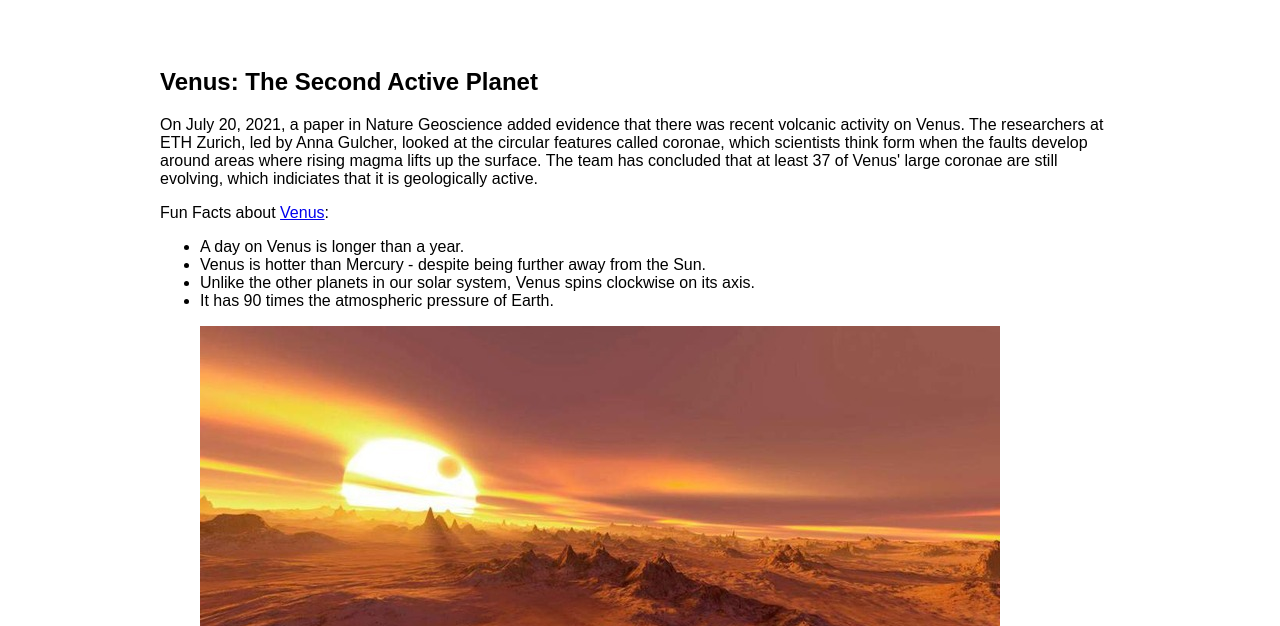
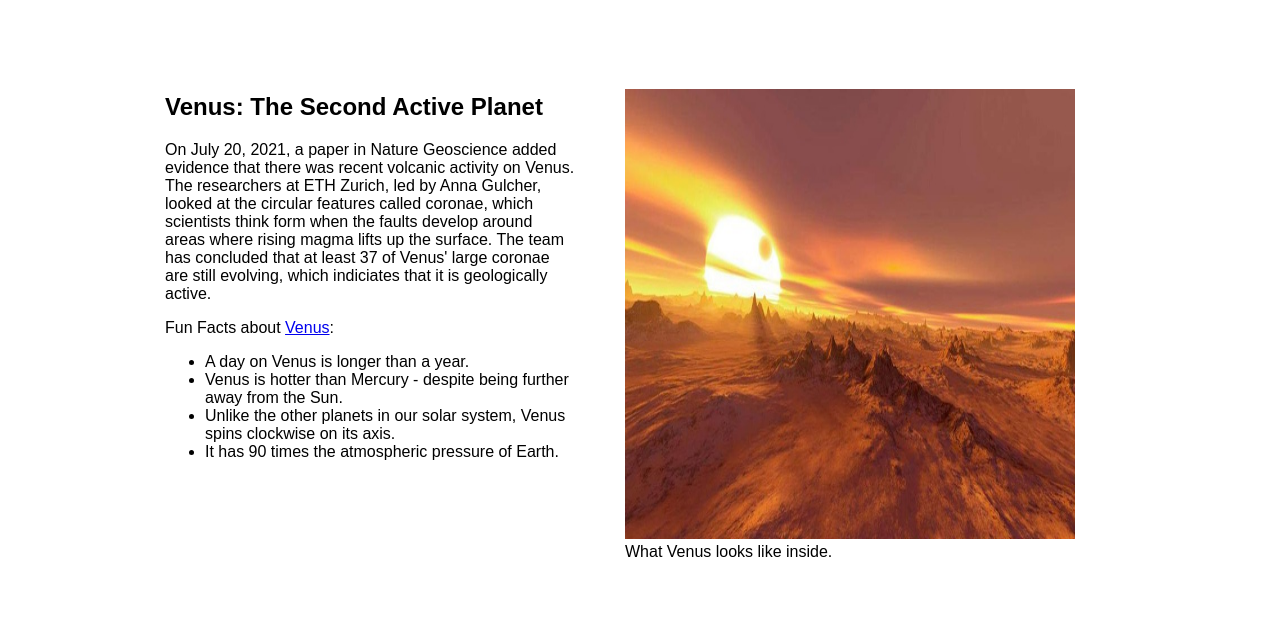
Before and after one commit to amywong24/astronomy-story, a plain HTML site: page index.html in a window 1280 px wide. Shown: the part 958-1584 px from the top of the page. Drawn offline with Linux system fonts and the light colour scheme.

Commit message:
Add files via upload

```diff
--- a/index.html
+++ b/index.html
@@ -58,7 +58,8 @@
         </section>
 
         <section id="venus" class="container">
-            <article>
+            <article class="story-row">
+                <div class="story-col">
                     <h2>Venus: The Second Active Planet</h2>
                     <p>On July 20, 2021, a paper in Nature Geoscience added evidence that there was
                         recent volcanic activity on Venus. The researchers at ETH Zurich, led by Anna
@@ -76,11 +77,14 @@
                         <li>Unlike the other planets in our solar system, Venus spins clockwise on its axis.</li>
                         <li>It has 90 times the atmospheric pressure of Earth.</li>
                     </ul>
+                </div>
+                <div class="story-col">
                     <figure>
                         <img src="img/venus-surface_800x400.jpg" title="Venus"
                             alt="A view of what Venus looks like from the surface">
                         <figcaption>What Venus looks like inside.</figcaption>
                     </figure>
+                </div>
             </article>
         </section>
 
```
Lines whose indentation alone changed are shown as unchanged.
